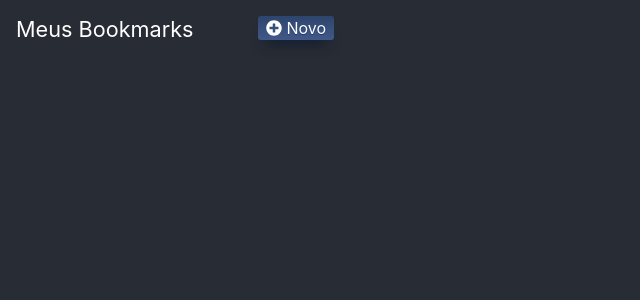
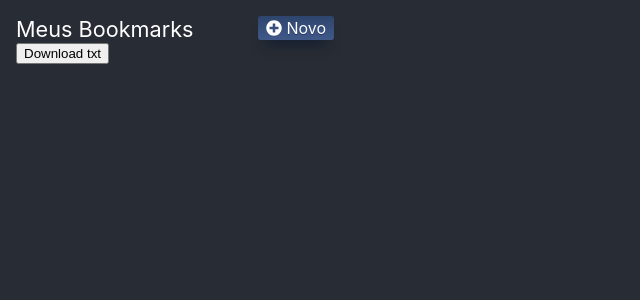
Before and after one commit to SouzaCode/MangaBookmark, a React (Create React App) app: page / in a window 1280 px wide. Shown: the top 300 px of the page, without its empty margins (0-640 px from the left). Built offline with nearby package versions, Linux system fonts and the light colour scheme.

Commit message:
Implementação da issue#11
adicionei um botão no fim da lista para fazer o download do json dos mangas

tenho que dividir o layout em header, list e footer...

```diff
--- a/src/App.js
+++ b/src/App.js
@@ -50,6 +50,17 @@ function App() {
     setIsCreatingNew(false);
   }
 
+  function downloadTxtFile() {
+    const element = document.createElement("a");
+    const file = new Blob([JSON.stringify(mangaData)], {
+      type: "text/json",
+    });
+    element.href = URL.createObjectURL(file);
+    element.download = "backup.json";
+    document.body.appendChild(element); // Required for this to work in FireFox
+    element.click();
+  }
+
   return (
     <div className="App">
       <header className="App-header">
@@ -90,6 +101,8 @@ function App() {
       </header>
 
       <List mangaData={mangaData} setMangaData={setMangaData} />
+
+      <button onClick={() => downloadTxtFile()}>Download txt</button>
     </div>
   );
 }
```
